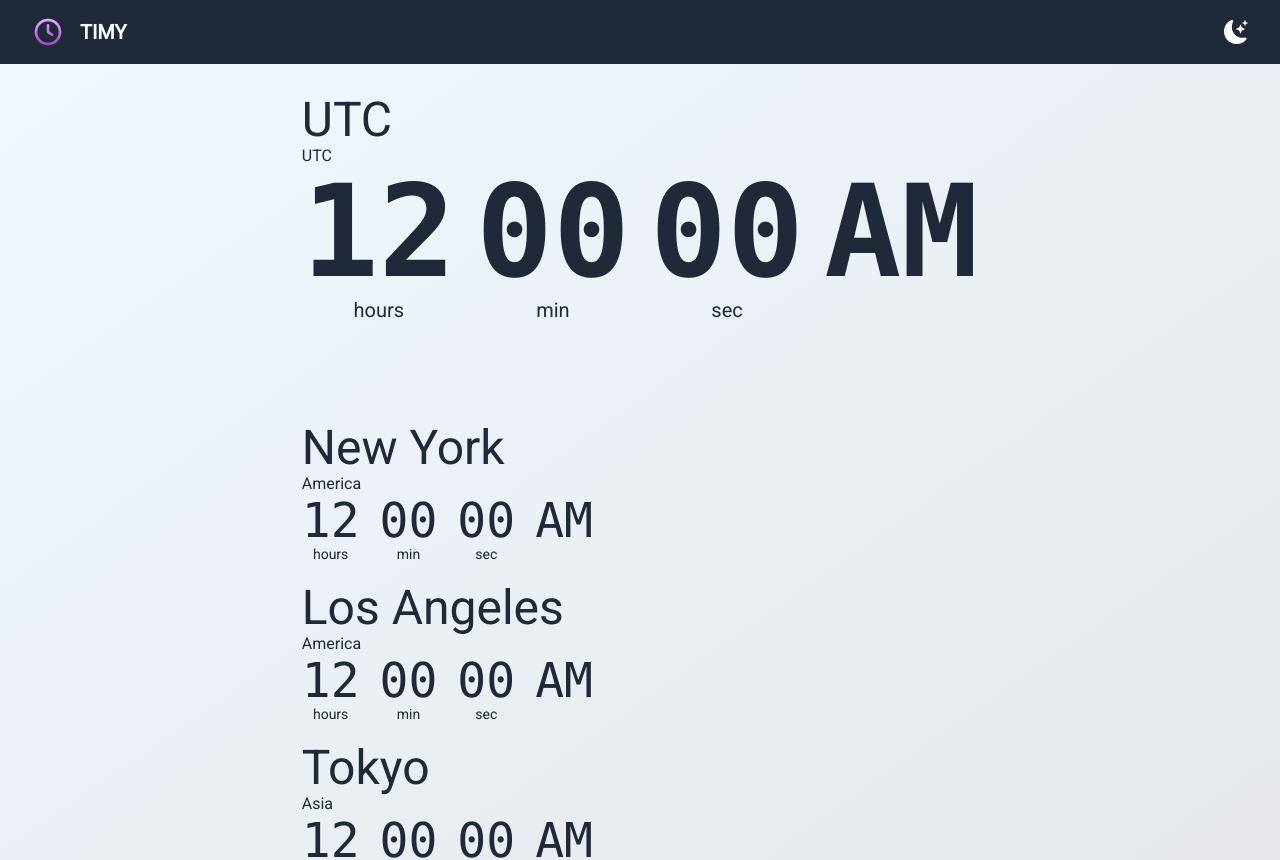
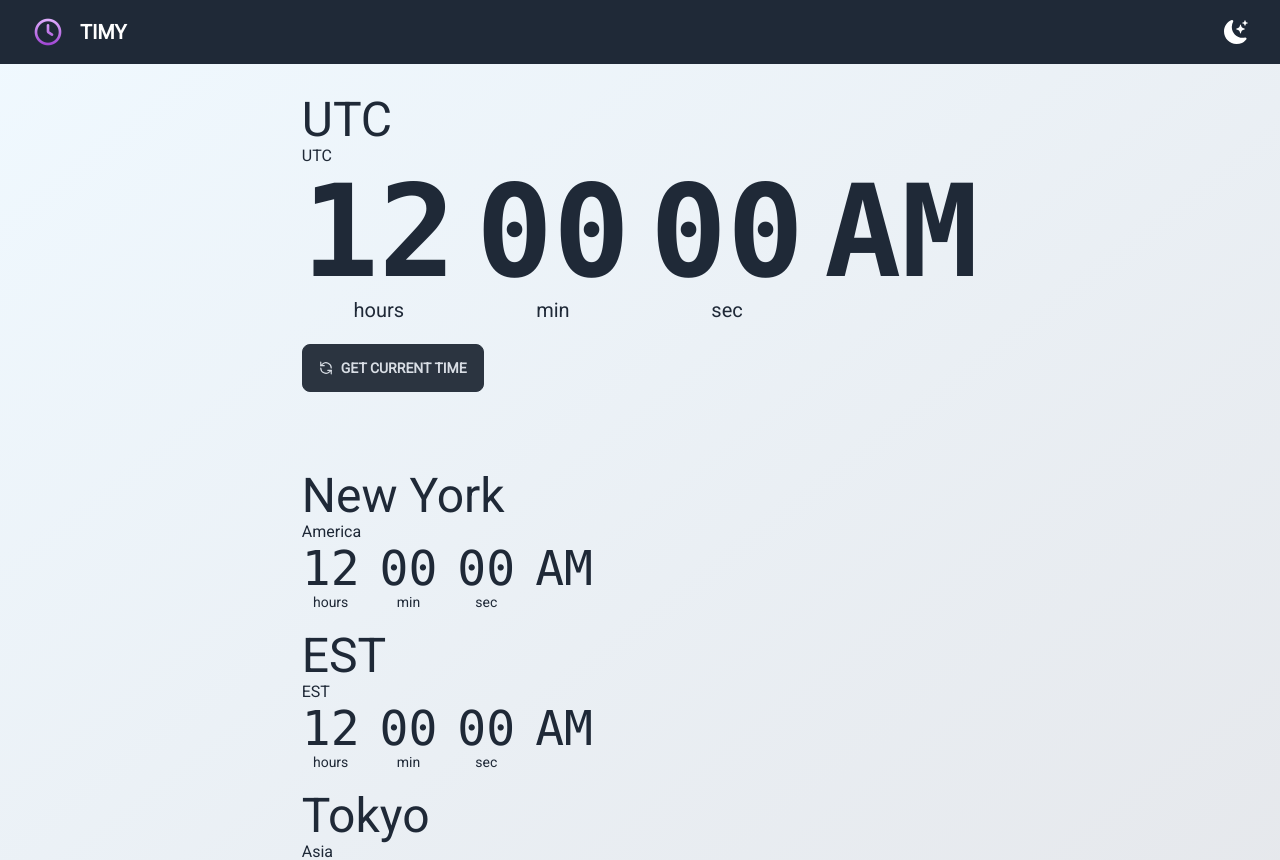
Before and after one commit to markAPIado/acdl-time-converter, a React (Vite) app: page / in a window 1280 px wide. Shown: the top 860 px of the page. Built offline with nearby package versions, Linux system fonts and the light colour scheme; no server answers.

Commit message:
feat: implement refetch

```diff
--- a/src/public/components/CurrentTime.tsx
+++ b/src/public/components/CurrentTime.tsx
@@ -26,7 +26,7 @@ export default function CurrentTime({
 
   return (
     <>
-      <div className="mr-20 flex flex-col">
+      <div className="flex flex-col">
         <span className="text-3xl sm:text-5xl">{location}</span>
         {area}
       </div>
--- a/src/public/home/HomePage.tsx
+++ b/src/public/home/HomePage.tsx
@@ -1,21 +1,35 @@
+import { useState } from 'react';
 import CurrentTime from '../components/CurrentTime';
+import { LuRefreshCcw } from 'react-icons/lu';
 
 export default function HomePage() {
-  const timeZones = ['America/New_York', 'America/Los_Angeles', 'Asia/Tokyo'];
+  const timeZones = ['America/New_York', 'EST', 'Asia/Tokyo'];
+
+  const [refetchTime, setRefetchTime] = useState(false);
+
+  const handleRefetchTime = () => {
+    setRefetchTime(!refetchTime);
+    setTimeout(() => setRefetchTime(false), 0);
+  };
+
+  if (refetchTime) return null;
 
   return (
-    <>
+    <div className="mb-10">
       <div className="mb-20">
         <CurrentTime
           isMyTimeZone={true}
           timeZone={Intl.DateTimeFormat().resolvedOptions().timeZone}
         />
+        <button className="btn btn-neutral" onClick={handleRefetchTime}>
+          <LuRefreshCcw /> Get Current Time
+        </button>
       </div>
       <ul>
         {timeZones.map((timeZone) => (
           <CurrentTime timeZone={timeZone} key={timeZone} />
         ))}
       </ul>
-    </>
+    </div>
   );
 }
```
